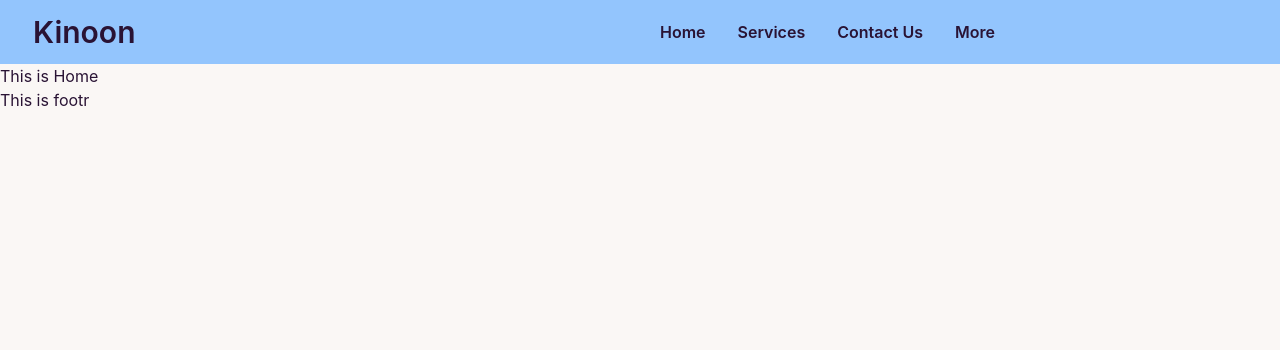
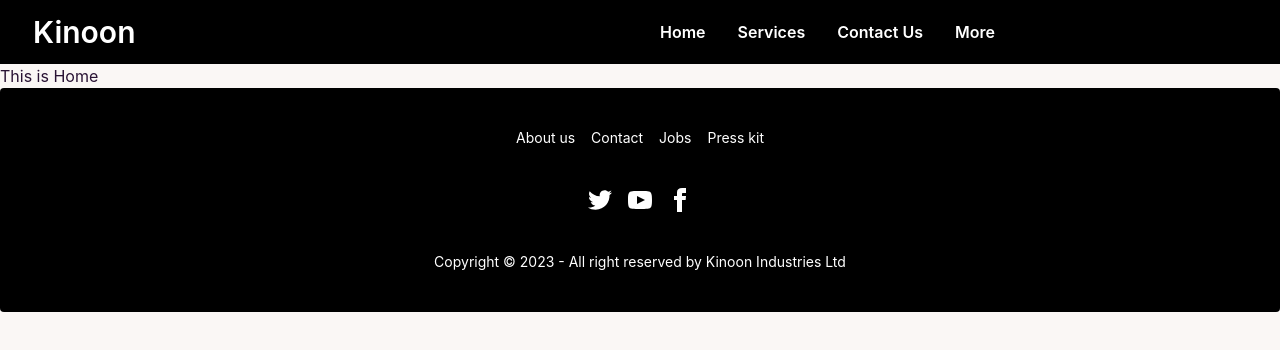
Before and after one commit to Rabbe10581/kinoon-client, a React (Create React App) app: page / in a window 1280 px wide. Shown: the top 350 px of the page. Built offline with nearby package versions, Linux system fonts and the light colour scheme.

Commit message:
footer added

```diff
--- a/src/Shared/Footer/Footer.js
+++ b/src/Shared/Footer/Footer.js
@@ -2,9 +2,24 @@
 
 const Footer = () => {
     return (
-        <div>
-            <h2>This is footr</h2>
-        </div>
+        <footer className="footer footer-center p-10 bg-black text-white rounded">
+            <div className="grid grid-flow-col gap-4">
+                <a className="link link-hover">About us</a>
+                <a className="link link-hover">Contact</a>
+                <a className="link link-hover">Jobs</a>
+                <a className="link link-hover">Press kit</a>
+            </div>
+            <div>
+                <div className="grid grid-flow-col gap-4">
+                    <a><svg xmlns="http://www.w3.org/2000/svg" width="24" height="24" viewBox="0 0 24 24" className="fill-current"><path d="M24 4.557c-.883.392-1.832.656-2.828.775 1.017-.609 1.798-1.574 2.165-2.724-.951.564-2.005.974-3.127 1.195-.897-.957-2.178-1.555-3.594-1.555-3.179 0-5.515 2.966-4.797 6.045-4.091-.205-7.719-2.165-10.148-5.144-1.29 2.213-.669 5.108 1.523 6.574-.806-.026-1.566-.247-2.229-.616-.054 2.281 1.581 4.415 3.949 4.89-.693.188-1.452.232-2.224.084.626 1.956 2.444 3.379 4.6 3.419-2.07 1.623-4.678 2.348-7.29 2.04 2.179 1.397 4.768 2.212 7.548 2.212 9.142 0 14.307-7.721 13.995-14.646.962-.695 1.797-1.562 2.457-2.549z"></path></svg></a>
+                    <a><svg xmlns="http://www.w3.org/2000/svg" width="24" height="24" viewBox="0 0 24 24" className="fill-current"><path d="M19.615 3.184c-3.604-.246-11.631-.245-15.23 0-3.897.266-4.356 2.62-4.385 8.816.029 6.185.484 8.549 4.385 8.816 3.6.245 11.626.246 15.23 0 3.897-.266 4.356-2.62 4.385-8.816-.029-6.185-.484-8.549-4.385-8.816zm-10.615 12.816v-8l8 3.993-8 4.007z"></path></svg></a>
+                    <a><svg xmlns="http://www.w3.org/2000/svg" width="24" height="24" viewBox="0 0 24 24" className="fill-current"><path d="M9 8h-3v4h3v12h5v-12h3.642l.358-4h-4v-1.667c0-.955.192-1.333 1.115-1.333h2.885v-5h-3.808c-3.596 0-5.192 1.583-5.192 4.615v3.385z"></path></svg></a>
+                </div>
+            </div>
+            <div>
+                <p>Copyright © 2023 - All right reserved by Kinoon Industries Ltd</p>
+            </div>
+        </footer>
     );
 };
 
--- a/src/Shared/Header/Header.js
+++ b/src/Shared/Header/Header.js
@@ -10,7 +10,7 @@
             <li className='font-semibold'><Link to="/">More</Link></li>
         </>
     return (
-        <div className="navbar bg-blue-300">
+        <div className="navbar bg-black text-white">
             <div className="navbar-start">
                 <div className="dropdown">
                     <label tabIndex={0} className="btn btn-ghost lg:hidden">
```
